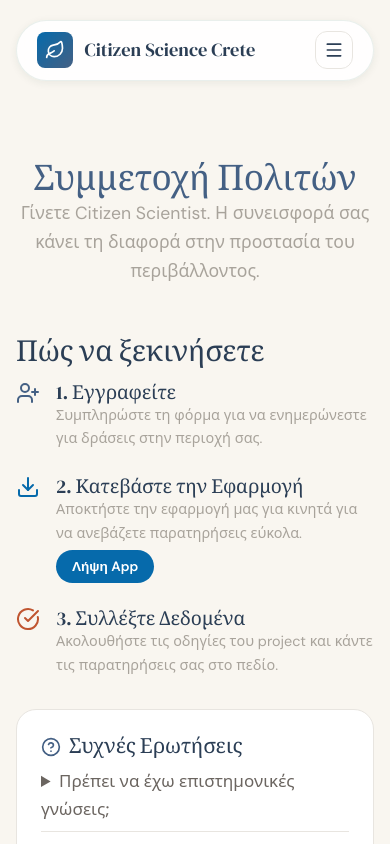
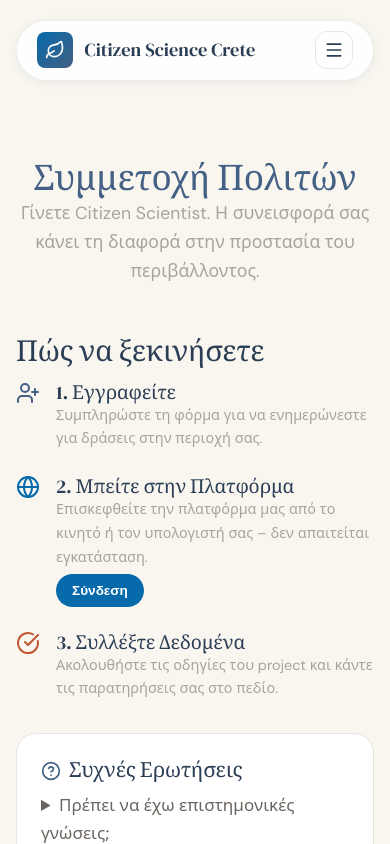
Before and after one commit to katartisikek/citizenscience, a React (Vite) app: page /participate in a window 390 px wide. Shown: the top 844 px of the page. Built offline with nearby package versions, Linux system fonts and the light colour scheme.

Commit message:
content: update participate step 2 to web platform instead of mobile app download

```diff
--- a/src/pages/Participate.jsx
+++ b/src/pages/Participate.jsx
@@ -1,5 +1,5 @@
 import { useState } from 'react';
-import { Download, HelpCircle, UserPlus, CheckCircle } from 'lucide-react';
+import { Download, HelpCircle, UserPlus, CheckCircle, Globe } from 'lucide-react';
 
 const Participate = () => {
   const [formData, setFormData] = useState({ name: '', email: '', phone: '', interests: '' });
@@ -36,12 +36,12 @@ const Participate = () => {
                   </div>
                 </div>
                 <div style={{ display: 'flex', gap: '1rem' }}>
-                  <Download color="var(--color-secondary)" size={24} style={{ flexShrink: 0 }} />
+                  <Globe color="var(--color-secondary)" size={24} style={{ flexShrink: 0 }} />
                   <div>
-                    <h4>2. Κατεβάστε την Εφαρμογή</h4>
-                    <p style={{ color: 'var(--color-text-light)', fontSize: '0.9rem' }}>Αποκτήστε την εφαρμογή μας για κινητά για να ανεβάζετε παρατηρήσεις εύκολα.</p>
+                    <h4>2. Μπείτε στην Πλατφόρμα</h4>
+                    <p style={{ color: 'var(--color-text-light)', fontSize: '0.9rem' }}>Επισκεφθείτε την πλατφόρμα μας από το κινητό ή τον υπολογιστή σας – δεν απαιτείται εγκατάσταση.</p>
                     <button className="btn btn-secondary mt-1" style={{ fontSize: '0.85rem', padding: '0.5rem 1rem' }}>
-                      Λήψη App
+                      Σύνδεση
                     </button>
                   </div>
                 </div>
```
